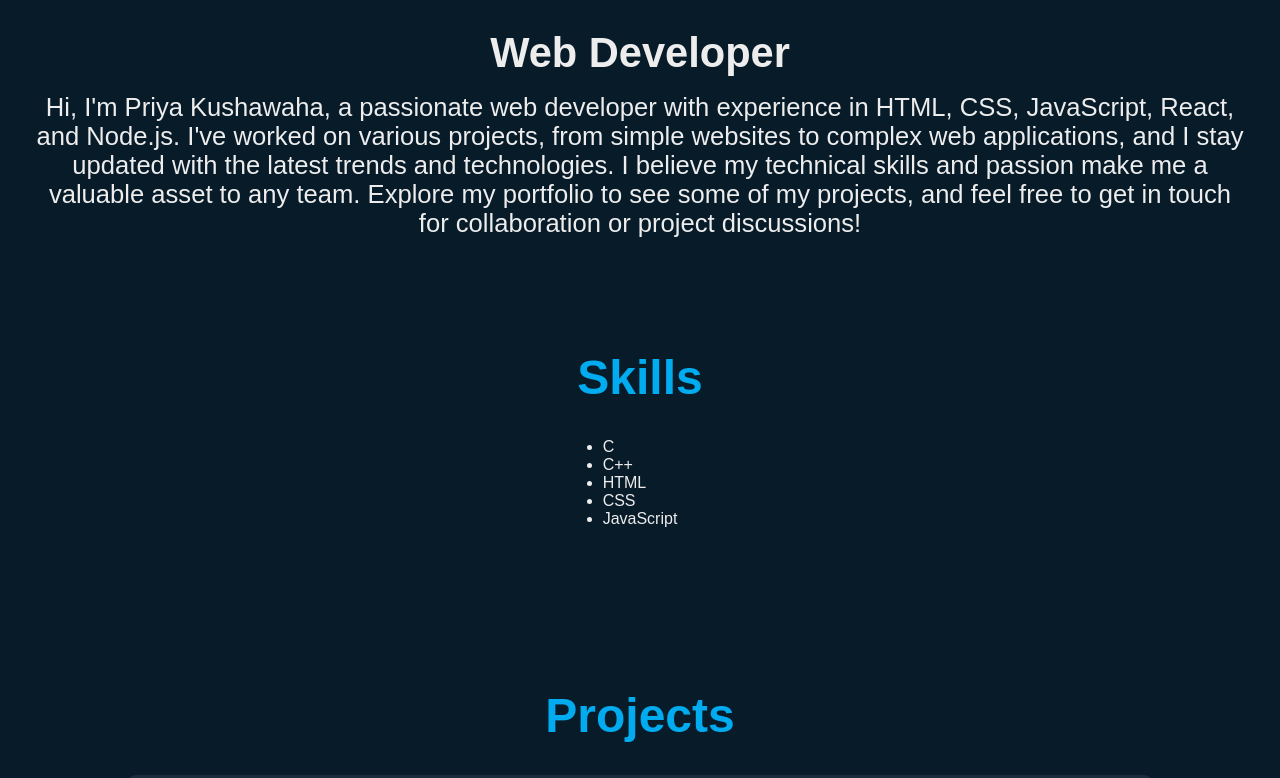
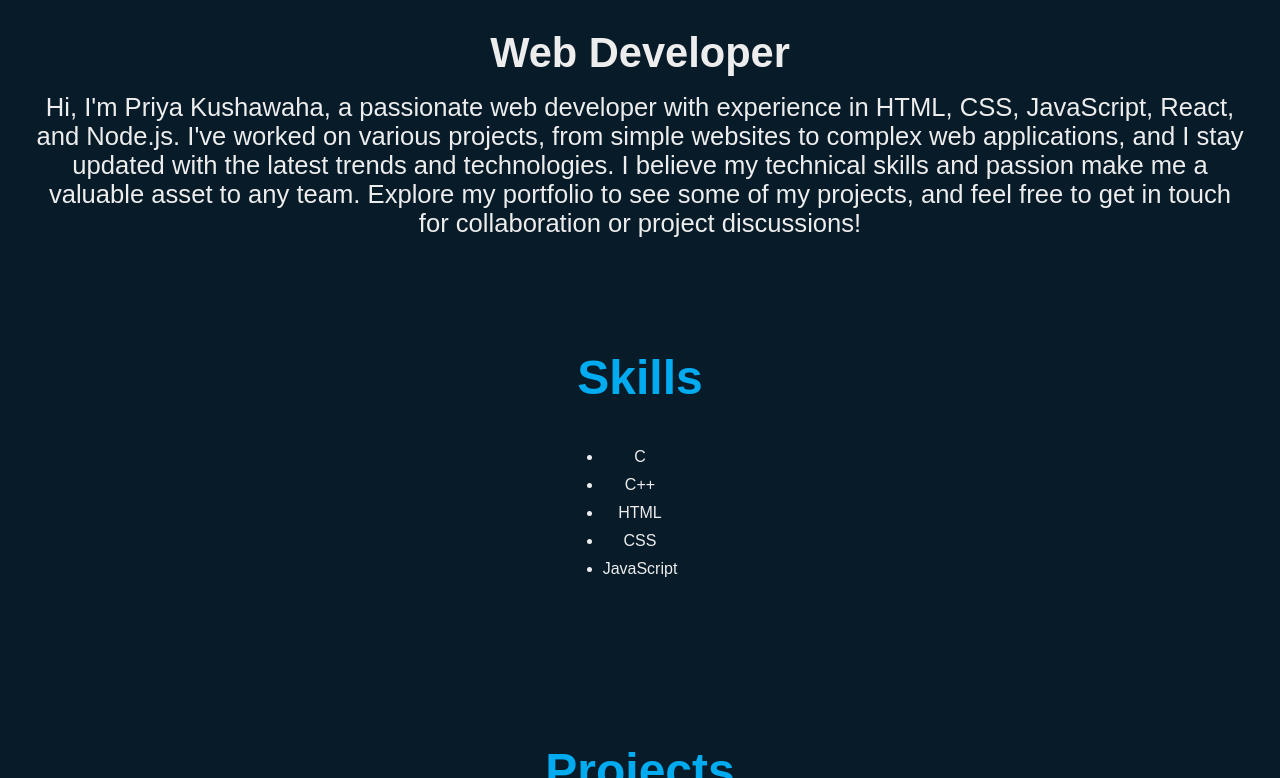
Before and after one commit to Kushpriya/Portfolio, a plain HTML site: page index.html in a window 1280 px wide. Shown: the part 1212-1990 px from the top of the page. Drawn offline with nearby package versions, Linux system fonts and the light colour scheme.

Commit message:
portfolio

```diff
--- a/style.css
+++ b/style.css
@@ -332,6 +332,7 @@ body{
     display: flex;
     justify-content: center;
     align-items: center;
+    margin: 0 auto;
 }
 .about-img img{
     width: 90%;
@@ -369,6 +370,16 @@ body{
     text-align: center;
     color: #00abf0;
 
+}
+#skills ul {
+    /* list-style-type: none; */
+    padding: 0;
+}
+
+#skills ul li {
+    text-align: center;
+    margin: 5px 0;
+    margin-top: 10px;
 }
 
 
```
